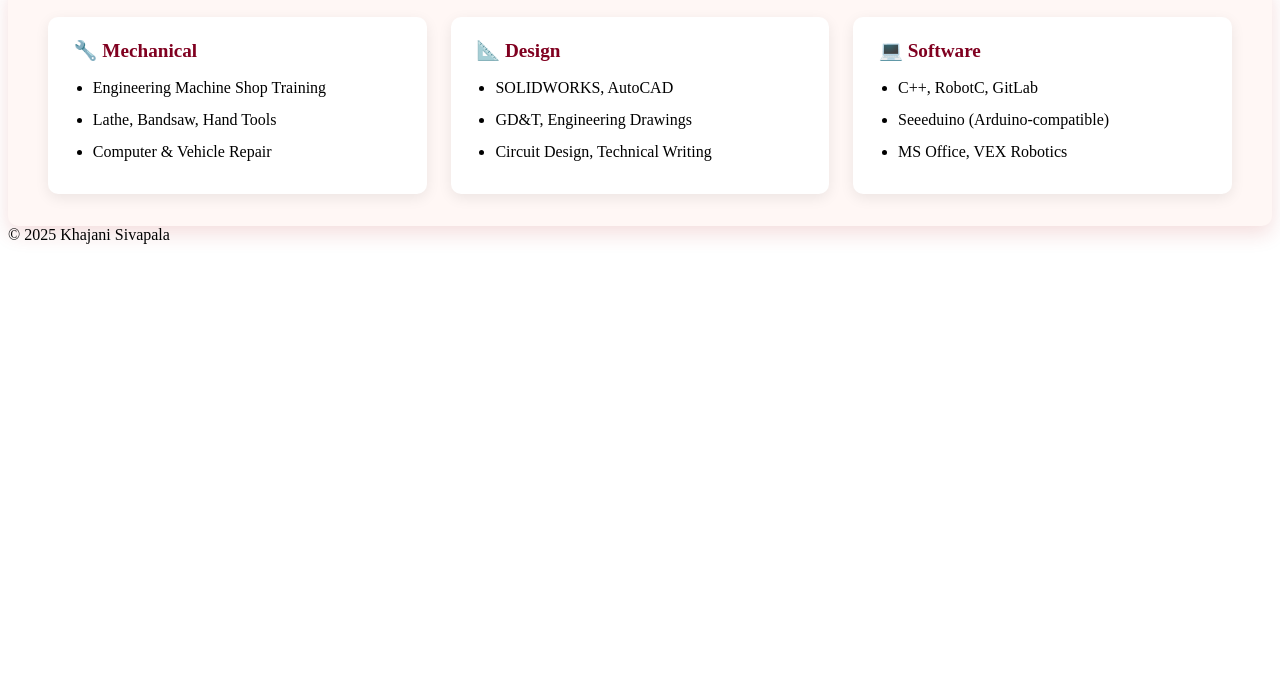
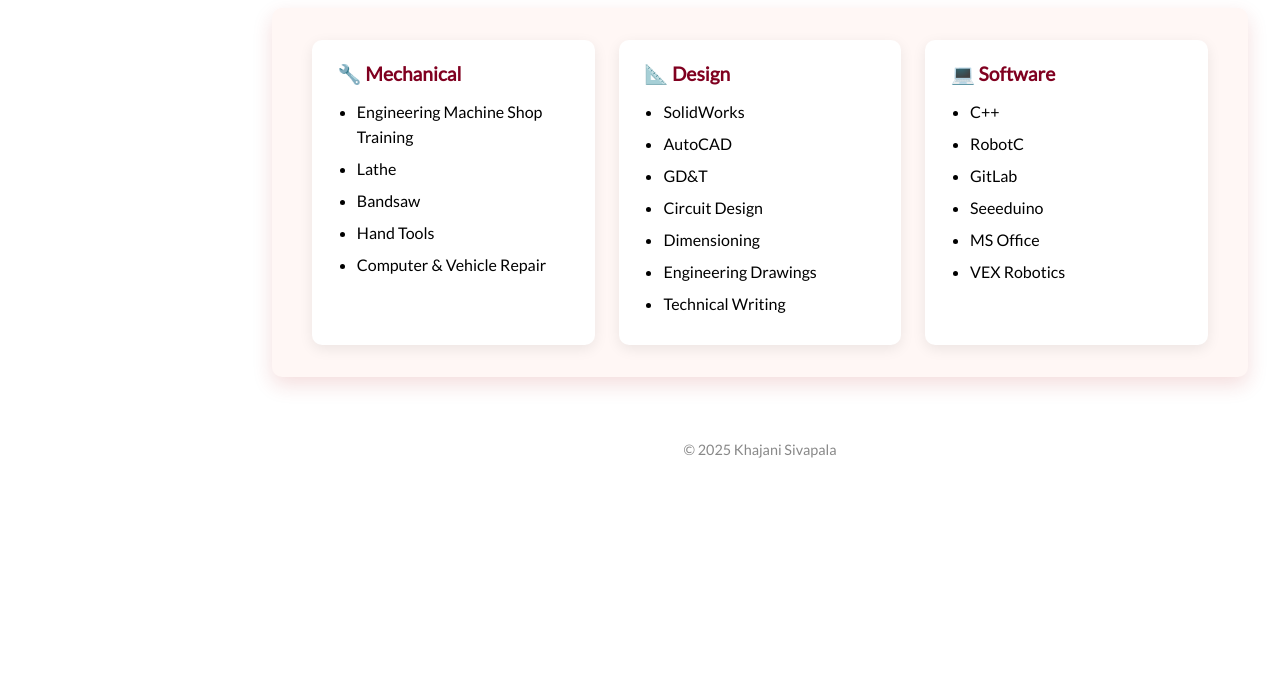
Before and after one commit to khajani/khajani-sivapala, a plain HTML site: page index.html in a window 1280 px wide. Shown: the part 114-800 px from the top of the page. Drawn offline with Linux system fonts and the light colour scheme.

Commit message:
layout fix

```diff
--- a/index.html
+++ b/index.html
@@ -7,37 +7,59 @@
   <link rel="icon" href="favicon.ico" />
   <link href="https://fonts.googleapis.com/css2?family=Lato&display=swap" rel="stylesheet" />
   <style>
-    /* [CSS same as previous version including sidebar, layout, etc.] */
+    body {
+      font-family: 'Lato', sans-serif;
+      margin: 0;
+      background: #ffffff;
+      color: #000;
+    }
+
+    /* Layout & General */
+    main {
+      margin-left: 240px;
+      padding: 2rem;
+      max-width: 1000px;
+    }
+
+    h2 {
+      font-size: 2rem;
+      margin-bottom: 1rem;
+      color: #800020;
+    }
+
+    section {
+      margin-bottom: 4rem;
+    }
 
     /* Skills Section */
-    #skills-section {
-      margin-top: 3rem;
-    }
     #skills-section h2 {
-      color: #800020;
       margin-bottom: 1.5rem;
     }
+
     .skills-wrapper {
       background: #fff7f5;
       padding: 2rem 2.5rem;
       border-radius: 10px;
       box-shadow: 0 8px 20px rgb(178 34 34 / 0.15);
     }
+
     .skills-grid {
       display: grid;
       grid-template-columns: repeat(auto-fit, minmax(280px, 1fr));
       gap: 1.5rem;
     }
+
     .skill-card {
       background: #fff;
       border-radius: 10px;
-      box-shadow: 0 4px 14px rgba(0,0,0,0.08);
+      box-shadow: 0 4px 14px rgba(0, 0, 0, 0.08);
       padding: 1.4rem 1.6rem;
       transition: transform 0.25s ease, box-shadow 0.25s ease;
     }
+
     .skill-card:hover {
       transform: translateY(-6px);
-      box-shadow: 0 15px 30px rgba(0,0,0,0.1);
+      box-shadow: 0 15px 30px rgba(0, 0, 0, 0.1);
     }
     .skill-card h3 {
       margin-top: 0;
@@ -46,20 +68,30 @@
       font-weight: 700;
       margin-bottom: 0.8rem;
     }
+
     .skill-card ul {
       padding-left: 1.2rem;
       line-height: 1.6;
       margin: 0;
     }
+
     .skill-card ul li {
       font-size: 1rem;
       margin-bottom: 0.4rem;
+    }
+
+    footer {
+      text-align: center;
+      font-size: 0.9rem;
+      color: #888;
+      margin-top: 4rem;
+      padding-bottom: 2rem;
     }
   </style>
 </head>
 <body>
 
-<!-- ...Sidebar and previous sections remain unchanged... -->
+<!-- Sidebar & Header (unchanged, not included here) -->
 
 <main>
 
@@ -75,35 +107,48 @@
   <!-- Projects Section -->
   <!-- ... -->
 
-<!-- ✅ Skills Section (UPDATED) -->
+  <!-- Skills Section -->
   <section id="skills-section" aria-label="Skills">
     <h2>Skills</h2>
     <div class="skills-wrapper">
       <div class="skills-grid">
+
         <div class="skill-card">
           <h3>🔧 Mechanical</h3>
           <ul>
             <li>Engineering Machine Shop Training</li>
-          <li>Lathe, Bandsaw, Hand Tools</li>
+            <li>Lathe</li>
+            <li>Bandsaw</li>
+            <li>Hand Tools</li>
             <li>Computer & Vehicle Repair</li>
           </ul>
         </div>
+
         <div class="skill-card">
           <h3>📐 Design</h3>
           <ul>
-          <li>SOLIDWORKS, AutoCAD</li>
-          <li>GD&T, Engineering Drawings</li>
-          <li>Circuit Design, Technical Writing</li>
+            <li>SolidWorks</li>
+            <li>AutoCAD</li>
+            <li>GD&amp;T</li>
+            <li>Circuit Design</li>
+            <li>Dimensioning</li>
+            <li>Engineering Drawings</li>
+            <li>Technical Writing</li>
           </ul>
         </div>
+
         <div class="skill-card">
           <h3>💻 Software</h3>
           <ul>
-          <li>C++, RobotC, GitLab</li>
-          <li>Seeeduino (Arduino-compatible)</li>
-          <li>MS Office, VEX Robotics</li>
+            <li>C++</li>
+            <li>RobotC</li>
+            <li>GitLab</li>
+            <li>Seeeduino</li>
+            <li>MS Office</li>
+            <li>VEX Robotics</li>
           </ul>
         </div>
+
       </div>
     </div>
   </section>
```
Lines whose indentation alone changed are shown as unchanged.
